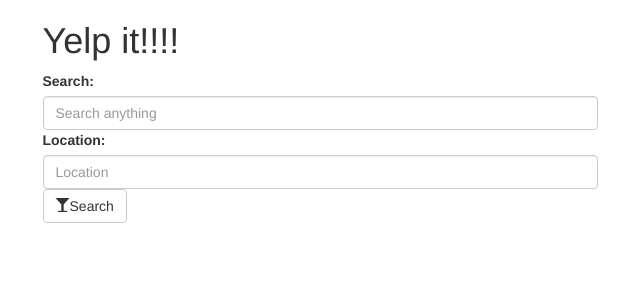
After one commit to bittu072/restaurant-search, a Flask app: page /yelprestsearch in a window 1280 px wide. The commit adds this page. Shown: the top 300 px of the page, without its empty margins (125-765 px from the left). Run offline with Flask 2, Linux system fonts and the light colour scheme; parts of the project's set-up code (start-up, migrations or seed data) failed here and were passed over; some libraries are stand-ins or nearby versions.

Commit message:
Search form + handling of search route + redirect
- Added the search form for restaurant
- Added the new route to for searching the restaurant
- Updated redirect after login,
  instead of demo it will redirect to search form

```diff
--- a/project/project.py
+++ b/project/project.py
@@ -6,6 +6,9 @@
 from oauth2client.client import flow_from_clientsecrets
 from oauth2client.client import FlowExchangeError
 
+from sqlalchemy import create_engine, asc
+from sqlalchemy.orm import sessionmaker
+
 import json
 import os
 import random
@@ -13,9 +16,8 @@
 import httplib2
 import requests
 
-from sqlalchemy import create_engine, asc
-from sqlalchemy.orm import sessionmaker
 from database_setup import Base, User
+
 
 app = Flask(__name__)
 
@@ -31,6 +33,7 @@
 session = DBSession()
 
 
+# creates user in the database based on the google's login info
 def createUser(login_session):
     newUser = User(name=login_session['username'], email=login_session[
                    'email'], picture=login_session['picture'])
@@ -40,6 +43,7 @@
     return user.id
 
 
+# gets the user id
 def getUserID(email):
     try:
         user = session.query(User).filter_by(email=email).one()
@@ -197,6 +201,12 @@
     return render_template('demo.html', STATE=state)
 
 
+@app.route('/yelprestsearch', methods=['GET', 'POST'])
+def yelpRestaurantSearch():
+    if request.method == 'GET':
+        return render_template('search.html')
+# else part would be for the POST, need to add
+
 
 if __name__ == '__main__':
     app.secret_key = 'super_secret_key'
--- a/project/templates/login_main.html
+++ b/project/templates/login_main.html
@@ -42,7 +42,7 @@
                         if (result) {
                             $('#result').html('Login Successful!</br>' + result + '</br>Redirecting...')
                             setTimeout(function() {
-                                window.location.href = "/demo";
+                                window.location.href = "/yelprestsearch";
                             }, 4000);
 
                         } else if (authResult['error']) {
--- /dev/null
+++ b/project/templates/search.html
@@ -0,0 +1,27 @@
+{% extends "base.html" %} {% block content %}
+<div class="row divider green">
+    <div class="col-md-12"></div>
+</div>
+<div class="row banner menu">
+    <div class="col-md-11 col-md-offset-1 padding-none">
+        <h1>Yelp it!!!!</h1>
+    </div>
+</div>
+<div class="row">
+    <div class="col-md-6 col-md-offset-1 padding-top">
+        <form action="#" method="post">
+            <div class="form-group">
+                <label for="name">Search:</label>
+                <input type="text" maxlength="50" class="form-control" name="searchitem" placeholder="Search anything">
+
+                <label for="description">Location:</label>
+                <input type="text" maxlength="50" class="form-control" name="location" placeholder="Location">
+
+
+                <button type="submit" class="btn btn-default" id="submit" value="Search">
+					<span class="glyphicon glyphicon-glass" aria-hidden="true"></span>Search</button>
+            </div>
+        </form>
+    </div>
+</div>
+{% endblock %}
```
